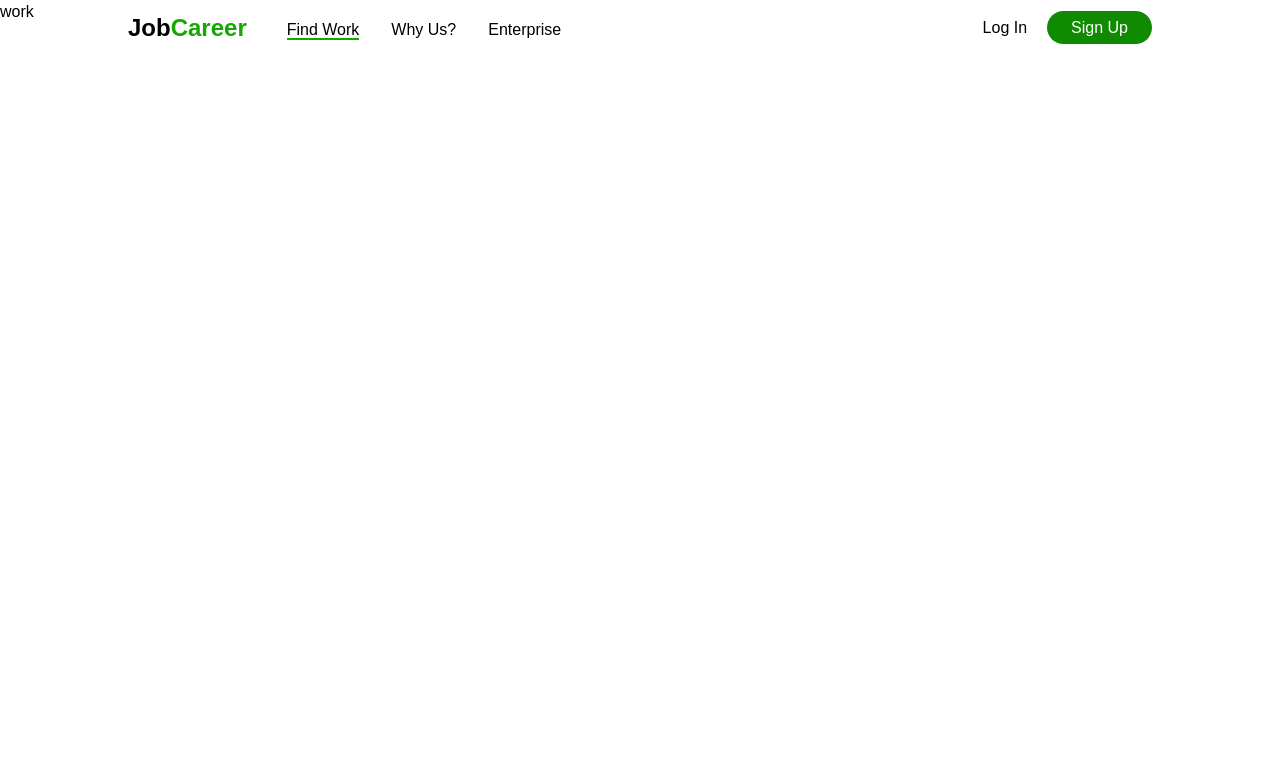
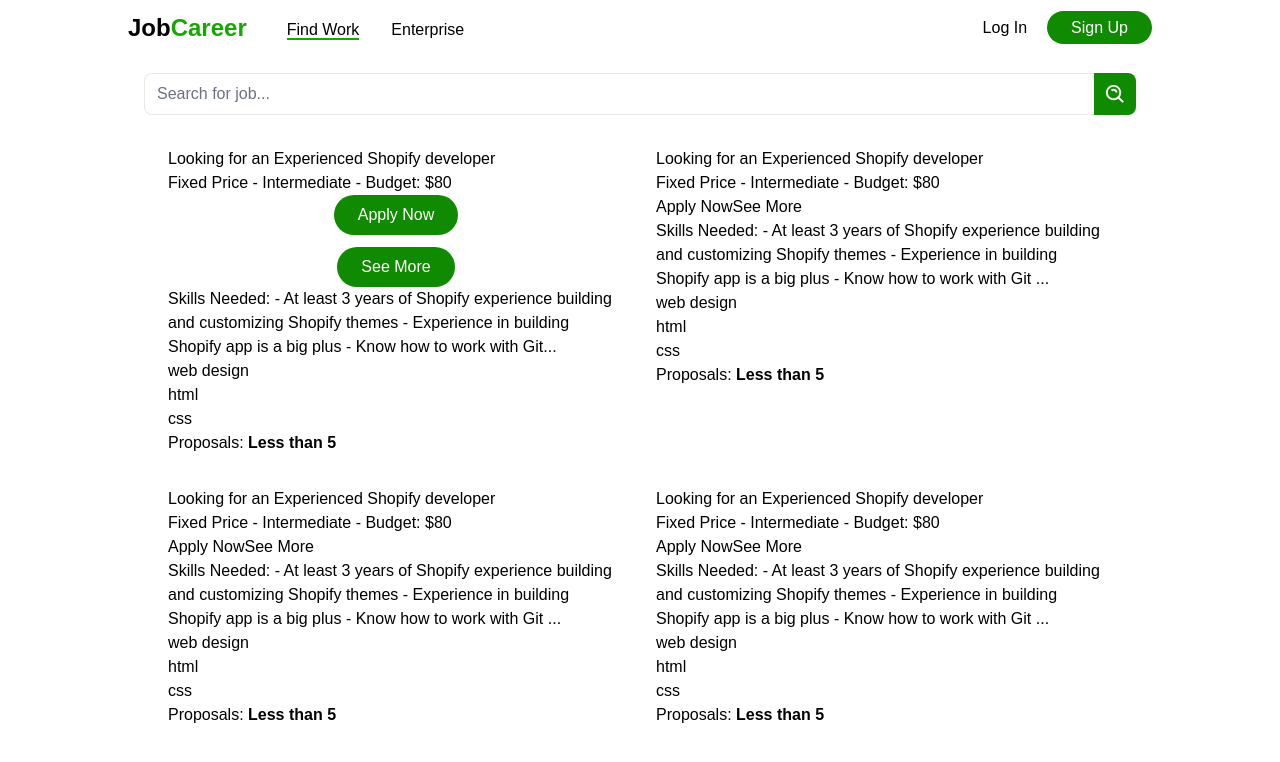
Before and after one commit to sagorranait/JobCareer, a Next.js app: page /works in a window 1280 px wide. Shown: the top 762 px of the page. Built offline with nearby package versions, Linux system fonts and the light colour scheme.

Commit message:
Working on Find Work page.

```diff
--- /dev/null
+++ b/components/TheDivArea.js
@@ -0,0 +1,11 @@
+const TheDivArea = ({ children }) => {
+  return (
+   <div className="w-4/5 mx-auto h-screen">
+      <div className="h-screen flex items-center justify-center gap-5">
+         {children}
+      </div>
+   </div>
+  )
+}
+
+export default TheDivArea
--- a/components/TheMenu.js
+++ b/components/TheMenu.js
@@ -13,9 +13,6 @@ const TheMenu = () => {
                <ul className="left-menu flex items-center gap-8 pt-1">
                   <li>
                      <Link className={router.pathname === "/works" ? "border-b-2 border-secondary" : "hover:border-b-2 duration-100"} href='/works'>Find Work</Link>
-                  </li>
-                  <li>
-                     <Link className={router.pathname === "/whyus" ? "border-b-2 border-secondary" : "hover:border-b-2 duration-100"} href='/whyus'>Why Us?</Link>
                   </li>
                   <li>
                      <Link className={router.pathname === "/enterprise" ? "border-b-2 border-secondary" : "hover:border-b-2 duration-100"} href='/enterprise'>Enterprise</Link>
--- a/pages/enterprise.js
+++ b/pages/enterprise.js
@@ -1,5 +1,6 @@
 import Head from "next/head";
 import Image from "next/image";
+import TheDivArea from "@/components/TheDivArea";
 import expert from '../assets/expert.jpg';
 
 const enterprise = () => {
@@ -9,15 +10,10 @@ const enterprise = () => {
         <title>Enterprise - JobCareer</title>
       </Head>
       <main>
-          <div className="w-4/5 mx-auto h-screen">
-            <div className="h-screen flex items-center justify-center gap-5">
+          <TheDivArea>
               <div className="w-1/2">
                 <h5 className="text-xl font-semibold">Enterprise Suite</h5>
-                <h2 className="text-6xl font-extrabold py-3">
-                  This is how
-                  <span className=""> we jetpack over</span>
-                  the skills gap.
-                </h2>
+                <h2 className="text-6xl font-extrabold py-3">This is how we jetpack over the skills gap.</h2>
                 <p className="pt-2 pb-5">
                   Access the top 1% of talent on a full-service Enterprise platform, customized to meet your needs. This is how Flexibility works now.
                 </p>
@@ -30,8 +26,7 @@ const enterprise = () => {
                     alt='expert-image'
                   />
               </div>
-            </div>
-          </div>
+          </TheDivArea>
       </main>
     </>
   )
--- a/pages/whyus.js
+++ /dev/null
@@ -1,7 +0,0 @@
-const whyus = () => {
-  return (
-    <div>whyus</div>
-  )
-}
-
-export default whyus
--- a/pages/works/index.js
+++ b/pages/works/index.js
@@ -1,7 +1,115 @@
-const index = () => {
+import Head from "next/head"
+import TheDivArea from "@/components/TheDivArea"
+import { BiSearchAlt } from "react-icons/bi"
+
+const Work = () => {
   return (
-    <div>work</div>
+    <>
+      <Head>
+        <title>Find Work - JobCareer</title>
+      </Head>
+      <main>
+        <TheDivArea>
+          <div className="work-area">
+            <div className="w-full pb-8">
+              <form className="flex items-center justify-center">
+                <input
+                  type="text"
+                  name="search"
+                  id="search"
+                  className="w-[950px] rounded-l-lg border border-[#e4ebe4] outline-none focus:ring-0 focus:border-primary border-r-0"
+                  placeholder="Search for job..."
+                />
+                <button type="submit" className="bg-primary p-[9.5px] rounded-r-lg">
+                  <BiSearchAlt size='23' color='white' />
+                </button>
+              </form>
+            </div>
+            <div className="w-full">
+              <div className="works grid grid-cols-2 gap-8 px-10">
+                <div className="work">
+                  <div className="title">
+                    <div className="text">
+                      <h3>Looking for an Experienced Shopify developer</h3>
+                      <p>Fixed Price - Intermediate - Budget: $80</p>
+                    </div>
+                    <div className="action flex items-center flex-col gap-3">
+                      <button className="bg-primary text-white font-medium px-6 py-2 rounded-full">Apply Now</button>
+                      <button className="bg-primary text-white font-medium px-6 py-2 rounded-full">See More</button>
+                    </div>
+                  </div>
+                  <p>Skills Needed: - At least 3 years of Shopify experience building and customizing Shopify themes - Experience in building Shopify app is a big plus - Know how to work with Git...</p>
+                  <ul>
+                    <li>web design</li>
+                    <li>html</li>
+                    <li>css</li>
+                  </ul>
+                  <p>Proposals: <strong>Less than 5</strong></p>
+                </div>
+                <div className="work">
+                  <div className="title">
+                    <div className="text">
+                      <h3>Looking for an Experienced Shopify developer</h3>
+                      <p>Fixed Price - Intermediate - Budget: $80</p>
+                    </div>
+                    <div className="action">
+                      <button>Apply Now</button>
+                      <button>See More</button>
+                    </div>
+                  </div>
+                  <p>Skills Needed: - At least 3 years of Shopify experience building and customizing Shopify themes - Experience in building Shopify app is a big plus - Know how to work with Git ...</p>
+                  <ul>
+                    <li>web design</li>
+                    <li>html</li>
+                    <li>css</li>
+                  </ul>
+                  <p>Proposals: <strong>Less than 5</strong></p>
+                </div>
+                <div className="work">
+                  <div className="title">
+                    <div className="text">
+                      <h3>Looking for an Experienced Shopify developer</h3>
+                      <p>Fixed Price - Intermediate - Budget: $80</p>
+                    </div>
+                    <div className="action">
+                      <button>Apply Now</button>
+                      <button>See More</button>
+                    </div>
+                  </div>
+                  <p>Skills Needed: - At least 3 years of Shopify experience building and customizing Shopify themes - Experience in building Shopify app is a big plus - Know how to work with Git ...</p>
+                  <ul>
+                    <li>web design</li>
+                    <li>html</li>
+                    <li>css</li>
+                  </ul>
+                  <p>Proposals: <strong>Less than 5</strong></p>
+                </div>
+                <div className="work">
+                  <div className="title">
+                    <div className="text">
+                      <h3>Looking for an Experienced Shopify developer</h3>
+                      <p>Fixed Price - Intermediate - Budget: $80</p>
+                    </div>
+                    <div className="action">
+                      <button>Apply Now</button>
+                      <button>See More</button>
+                    </div>
+                  </div>
+                  <p>Skills Needed: - At least 3 years of Shopify experience building and customizing Shopify themes - Experience in building Shopify app is a big plus - Know how to work with Git ...</p>
+                  <ul>
+                    <li>web design</li>
+                    <li>html</li>
+                    <li>css</li>
+                  </ul>
+                  <p>Proposals: <strong>Less than 5</strong></p>
+                </div>
+              </div>
+            </div>
+          </div>
+        </TheDivArea>
+      </main>
+    </>
   )
 }
 
-export default index
+export default Work
```
